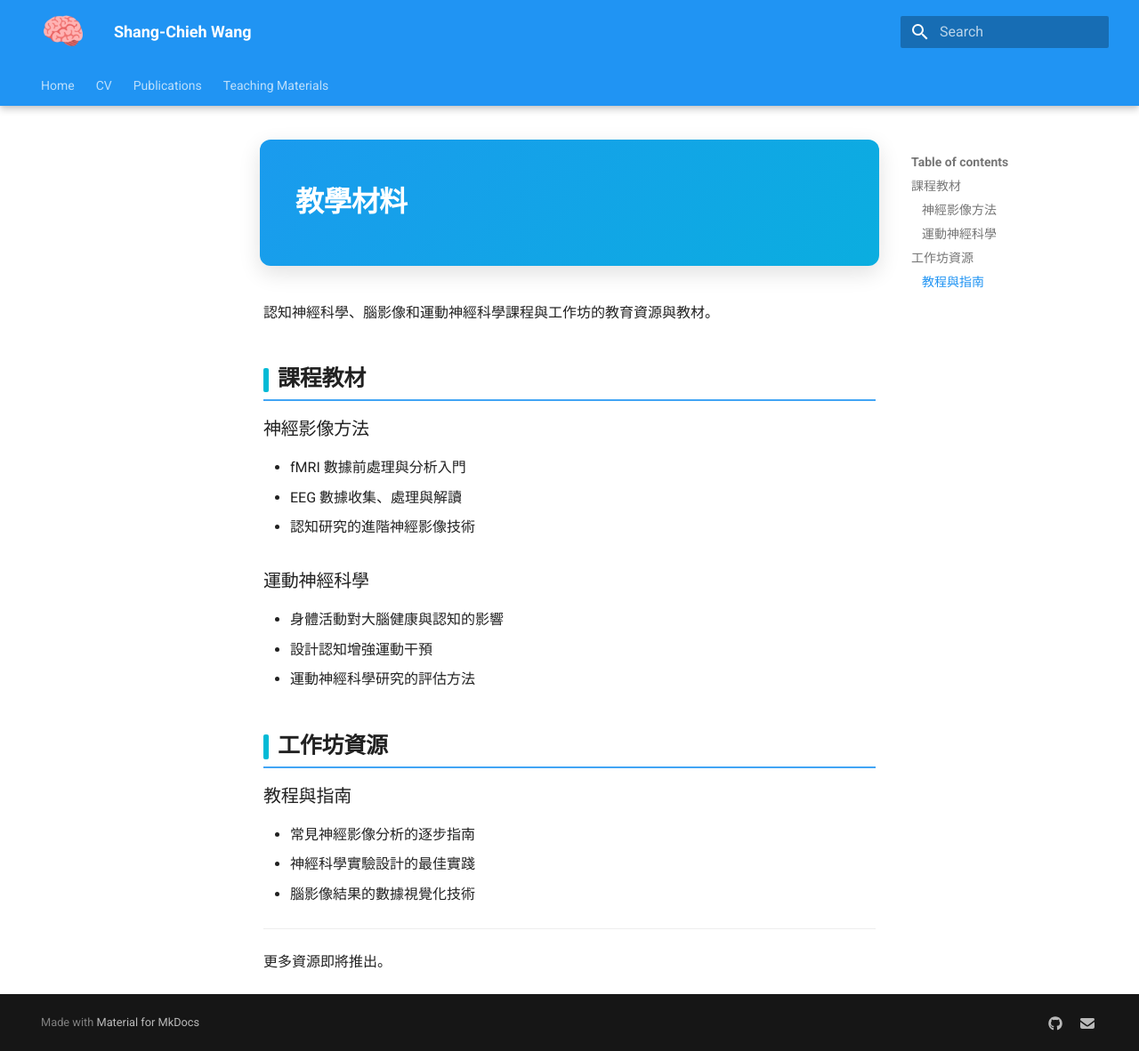
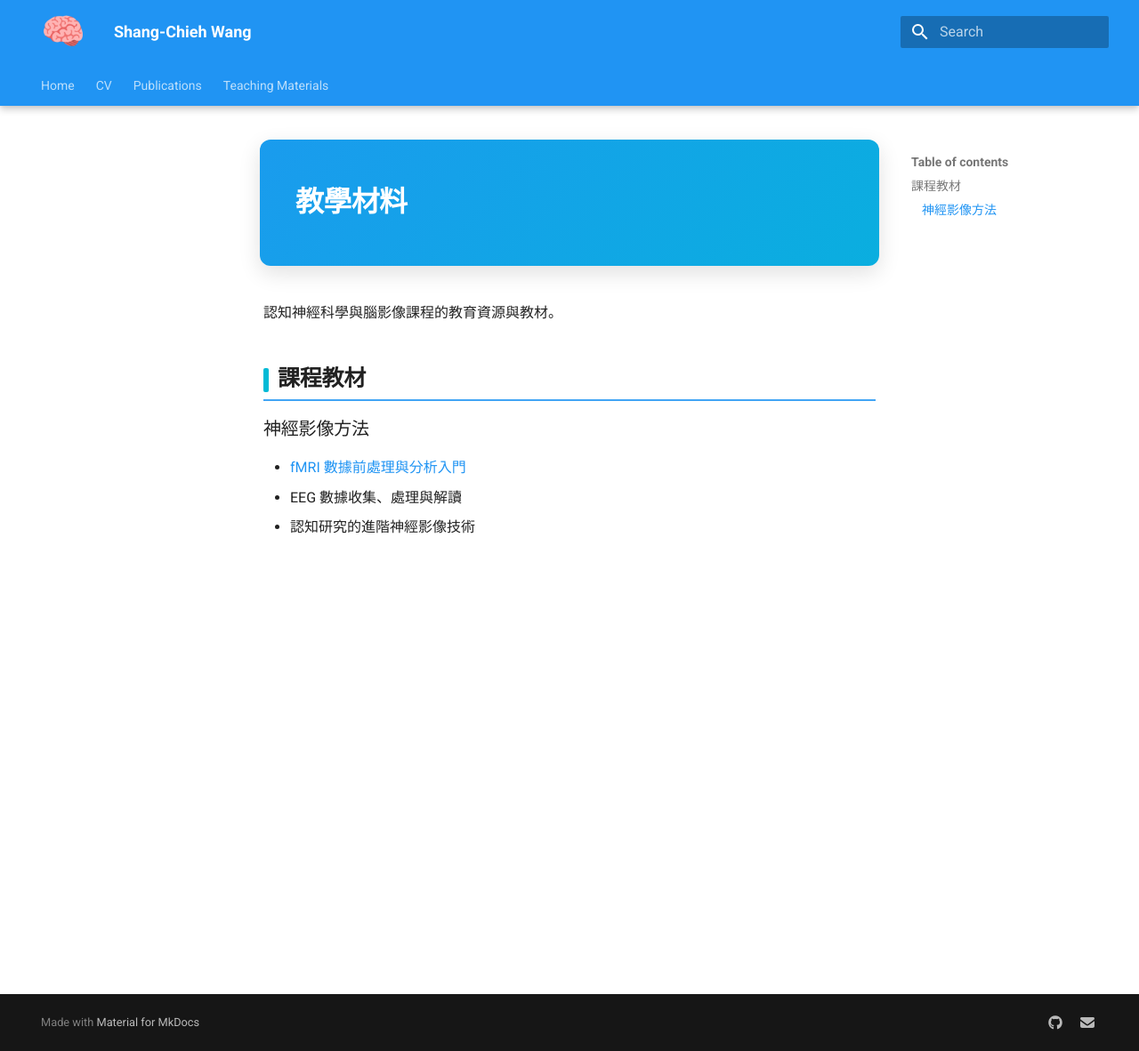
Before and after one commit to chieh1005/chieh1005.github.io, an MkDocs documentation site: the page built from docs/teaching-materials.zh.md, in a window 1280 px wide and 1182 px high. Shown: the whole window at 89% size. Built offline with MkDocs 1.6.1 and Material for MkDocs 9.7.7, drawn with Linux system fonts in a browser that asks for light colours.

Commit message:
docs(teaching): keep neuroimaging methods and link fMRI course folder
Trim Teaching Materials to the Neuroimaging Methods course section and
link "Introduction to fMRI data preprocessing and analysis" to the
shared Google Drive folder. Mirror the change in the zh page.

Co-Authored-By: Claude Haiku 5.5 <noreply@anthropic.com>

```diff
--- a/docs/teaching-materials.zh.md
+++ b/docs/teaching-materials.zh.md
@@ -1,26 +1,10 @@
 # 教學材料
 
-認知神經科學、腦影像和運動神經科學課程與工作坊的教育資源與教材。
+認知神經科學與腦影像課程的教育資源與教材。
 
 ## 課程教材
 
 ### 神經影像方法
-- fMRI 數據前處理與分析入門
+- [fMRI 數據前處理與分析入門](https://drive.google.com/drive/folders/1g3XIhD8Z1RTQrcE7SHHg7JakR0u4kaKX?usp=drive_link){:target="_blank" rel="noopener"}
 - EEG 數據收集、處理與解讀
 - 認知研究的進階神經影像技術
-
-### 運動神經科學
-- 身體活動對大腦健康與認知的影響
-- 設計認知增強運動干預
-- 運動神經科學研究的評估方法
-
-## 工作坊資源
-
-### 教程與指南
-- 常見神經影像分析的逐步指南
-- 神經科學實驗設計的最佳實踐
-- 腦影像結果的數據視覺化技術
-
----
-
-更多資源即將推出。
```
Also changed, not shown: docs/teaching-materials.md (+2 -18 lines).
